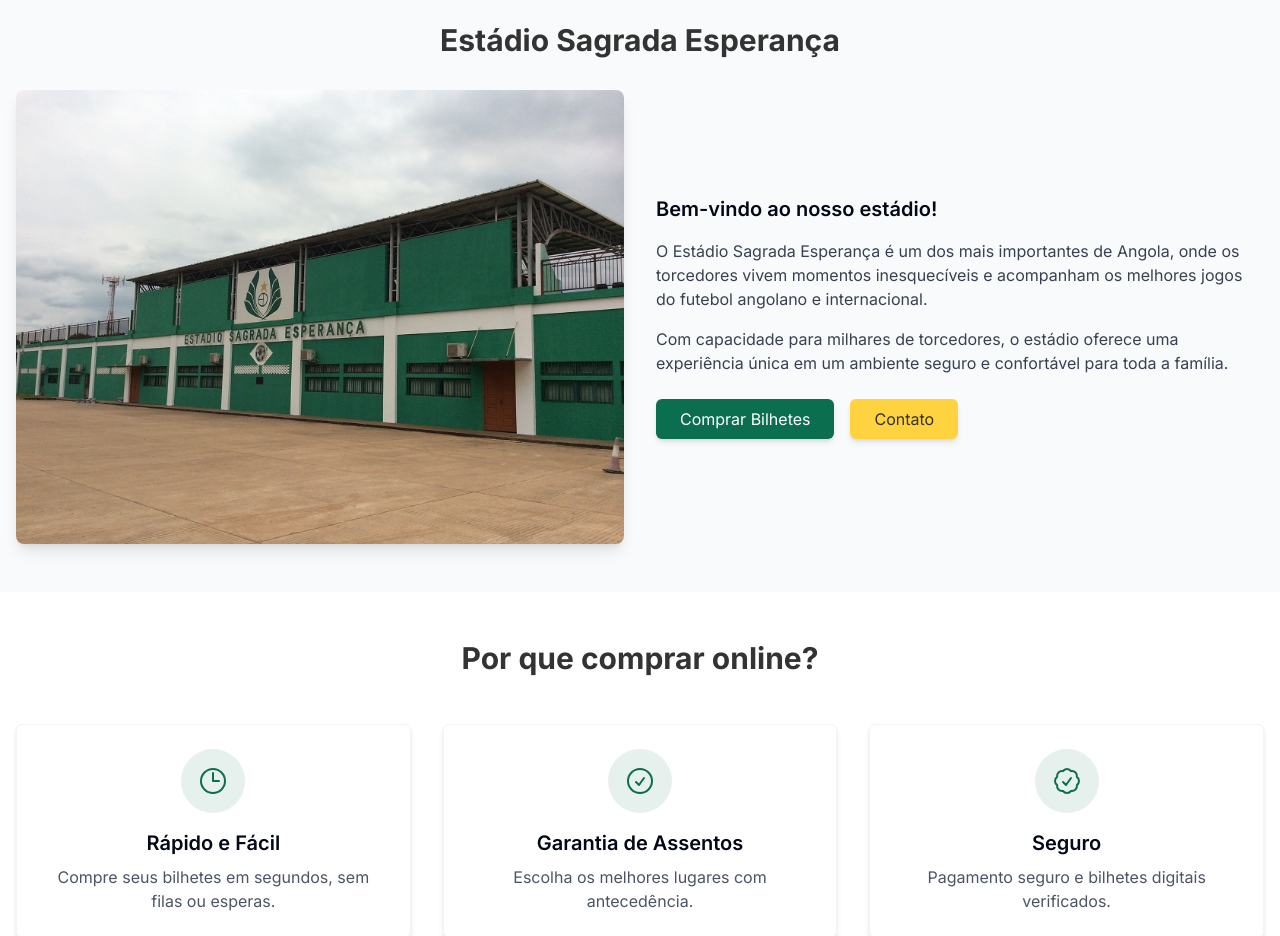
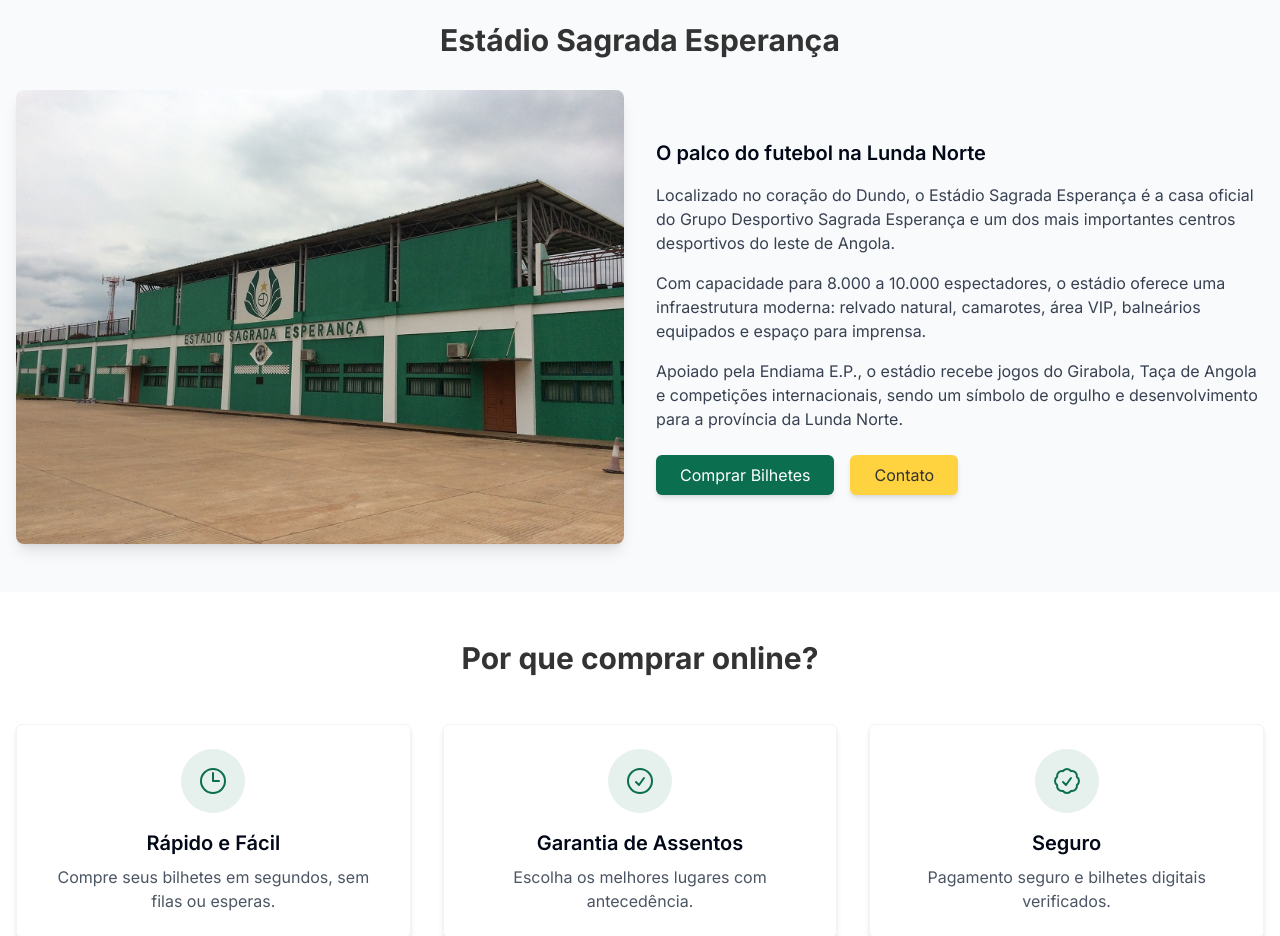
Before and after one commit to Dev-Hakiru/sagrada-ingresso-online, a React (Vite) app: page / in a window 1280 px wide. Shown: the part 1040-1976 px from the top of the page. Built offline with nearby package versions, Linux system fonts and the light colour scheme.

Commit message:
Update stadium description
Update the stadium description in the Index page.

```diff
--- a/src/pages/Index.tsx
+++ b/src/pages/Index.tsx
@@ -46,14 +46,15 @@ const Index = () => {
               />
             </div>
             <div>
-              <h3 className="text-xl font-semibold mb-4">Bem-vindo ao nosso estádio!</h3>
+              <h3 className="text-xl font-semibold mb-4">O palco do futebol na Lunda Norte</h3>
               <p className="text-gray-700 mb-4">
-                O Estádio Sagrada Esperança é um dos mais importantes de Angola, onde os torcedores vivem momentos inesquecíveis
-                e acompanham os melhores jogos do futebol angolano e internacional.
+                Localizado no coração do Dundo, o Estádio Sagrada Esperança é a casa oficial do Grupo Desportivo Sagrada Esperança e um dos mais importantes centros desportivos do leste de Angola.
               </p>
               <p className="text-gray-700 mb-4">
-                Com capacidade para milhares de torcedores, o estádio oferece uma experiência única em um ambiente
-                seguro e confortável para toda a família.
+                Com capacidade para 8.000 a 10.000 espectadores, o estádio oferece uma infraestrutura moderna: relvado natural, camarotes, área VIP, balneários equipados e espaço para imprensa.
+              </p>
+              <p className="text-gray-700 mb-4">
+                Apoiado pela Endiama E.P., o estádio recebe jogos do Girabola, Taça de Angola e competições internacionais, sendo um símbolo de orgulho e desenvolvimento para a província da Lunda Norte.
               </p>
               <div className="flex flex-col sm:flex-row gap-4 mt-6">
                 <Link to="/games" className="btn-primary inline-block text-center">
```
